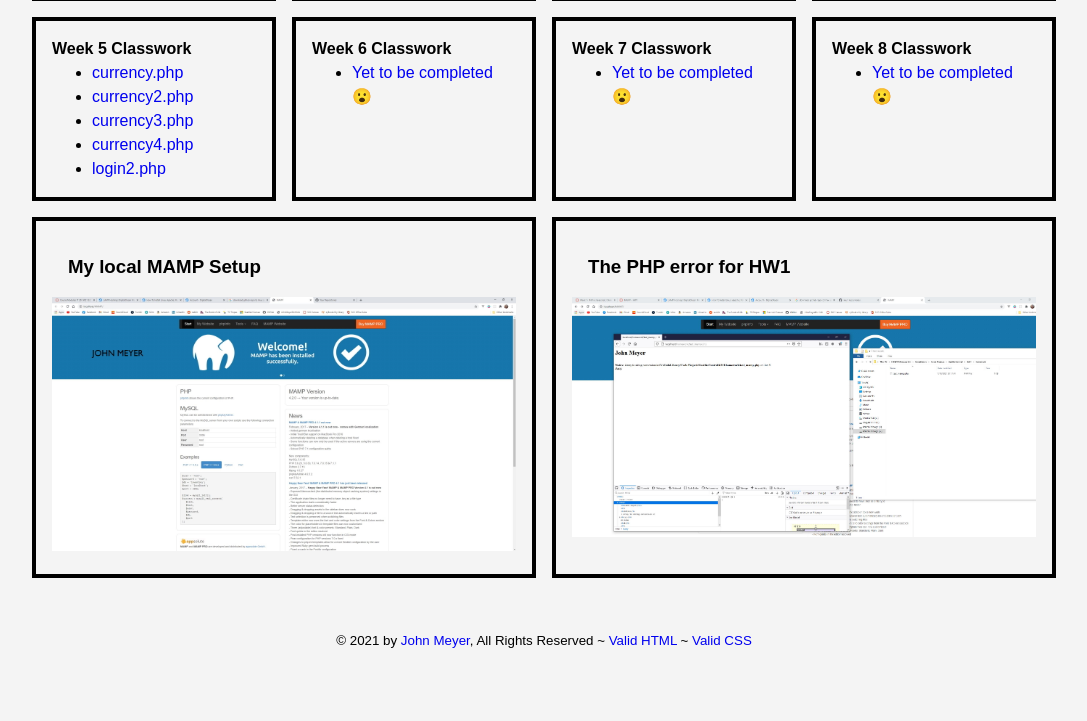
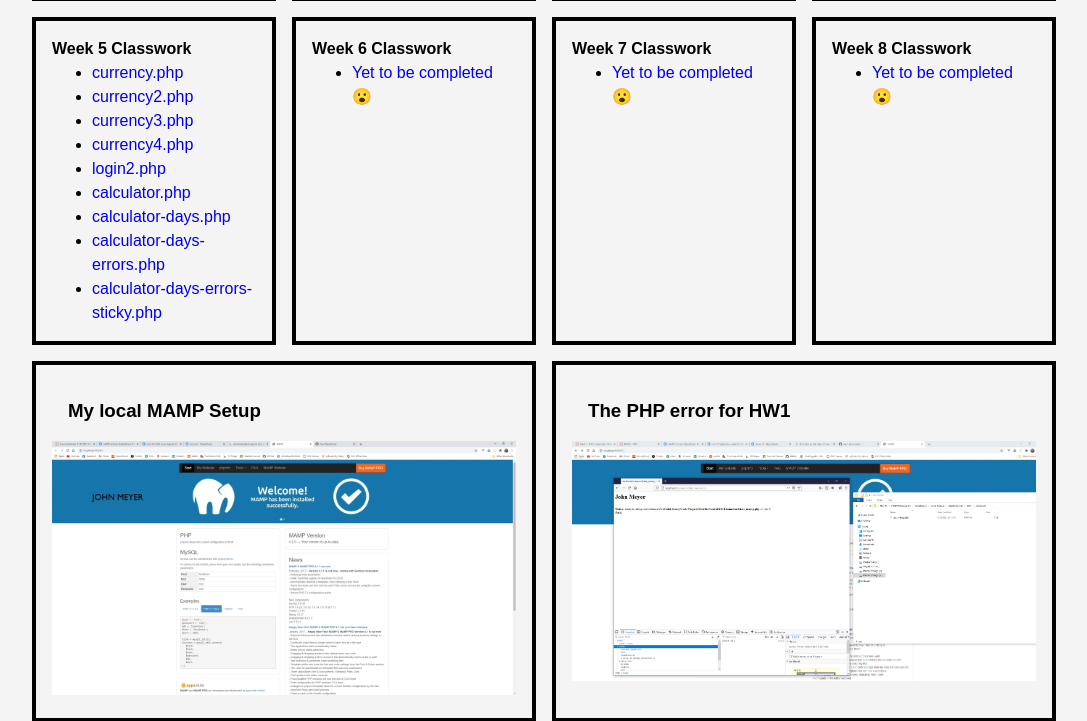
Before and after one commit to facemanguy/IT261JohnMeyer, a PHP site: page / in a window 1280 px wide. Shown: the part 888-1609 px from the top of the page, without its empty margins (96-1183 px from the left). Before the commit the page ends 1536 px from the top, so only its background shows below. Run offline with PHP 8.4, Linux system fonts and the light colour scheme.

Commit message:
added week5 to homepage

```diff
--- a/index.php
+++ b/index.php
@@ -21,7 +21,7 @@
 						<li><a href="index.php">HW 2: Portal Page</a></li>
 						<li><a href="website/daily.php">HW 3: Using a Switch</a></li>
 						<li><a href="weeks/week4/adder.php">HW 4: TroubleShooting</a></li>
-						<li><a href="#">HW 5: Calculating Form</a></li>
+						<li><a href="index.php#classwork">HW 5: Calculating Form</a></li>
 						<li><a href="#">HW 6: Emailable Form</a></li>
 					</ul>
 				</li>
@@ -86,6 +86,10 @@
 					<li><a href="/it261/weeks/week5/currency3.php">currency3.php</a></li>
 					<li><a href="/it261/weeks/week5/currency4.php">currency4.php</a></li>
 					<li><a href="/it261/weeks/week5/login2.php">login2.php</a></li>
+					<li><a href="/it261/weeks/week5/calculator.php">calculator.php</a></li>
+					<li><a href="/it261/weeks/week5/calculator-days.php">calculator-days.php</a></li>
+					<li><a href="/it261/weeks/week5/calculator-days-errors.php">calculator-days-errors.php</a></li>
+					<li><a href="/it261/weeks/week5/calculator-days-errors-sticky.php">calculator-days-errors-sticky.php</a></li>
 				</ul>
 			</div>
 			<div>
```
